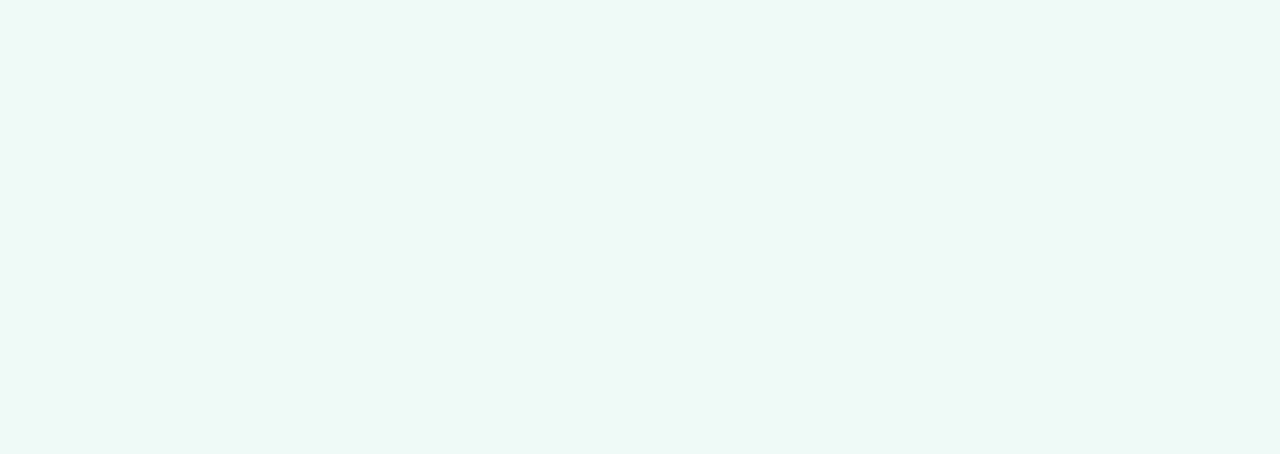
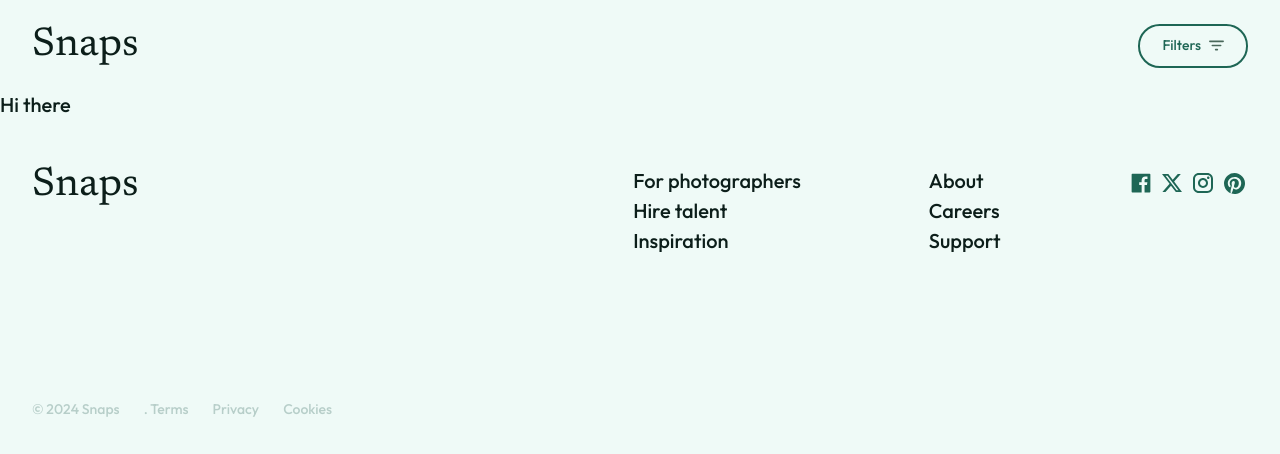
Before and after one commit to passportmidi/bstn-photo-gallery, a React (Vite) app: page /photo/1 in a window 1280 px wide. Before the commit this address had no page. Shown: the top 454 px of the page. Built offline with nearby package versions, Linux system fonts and the light colour scheme.

Commit message:
add placeholder Photo page and routing to it

```diff
--- a/src/App.jsx
+++ b/src/App.jsx
@@ -1,5 +1,6 @@
 import { BrowserRouter, Routes, Route, Navigate } from "react-router-dom";
 import Home from "./pages/Home/Home";
+import Photo from "./pages/Photo/Photo";
 import "./App.scss";
 
 function App() {
@@ -7,6 +8,7 @@ function App() {
     <BrowserRouter>
       <Routes>
         <Route path="/" element={<Home />} />
+        <Route path="/photo/:photoId" element={<Photo />} />
         <Route path="home" element={<Navigate to="/" />} />
       </Routes>
     </BrowserRouter>
--- a/src/pages/Photo/Photo.jsx
+++ b/src/pages/Photo/Photo.jsx
@@ -0,0 +1,15 @@
+import Header from "../../components/Header/Header";
+import Footer from "../../components/Footer/Footer";
+import "./Photo.scss";
+
+function Photo() {
+  return (
+    <>
+      <Header />
+      <p className="body-copy">Hi there</p>
+      <Footer />
+    </>
+  );
+}
+
+export default Photo;
--- a/src/pages/Photo/Photo.scss
+++ b/src/pages/Photo/Photo.scss
@@ -0,0 +1,3 @@
+@use "../../styles/partials/colors" as *;
+@use "../../styles/partials/mixins" as *;
+@use "../../styles/partials/typography" as *;
```
